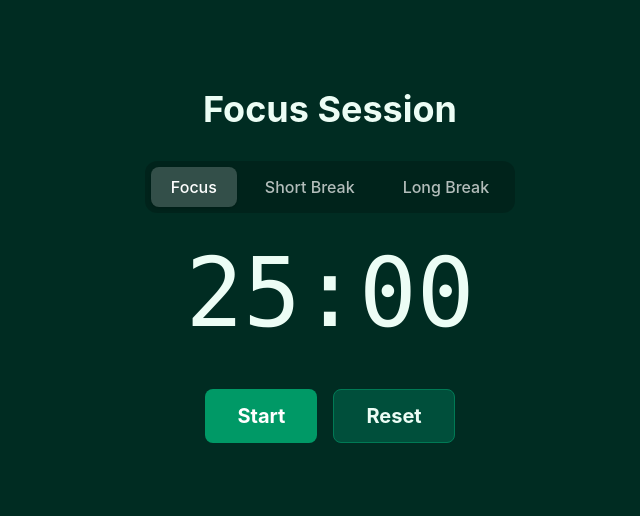
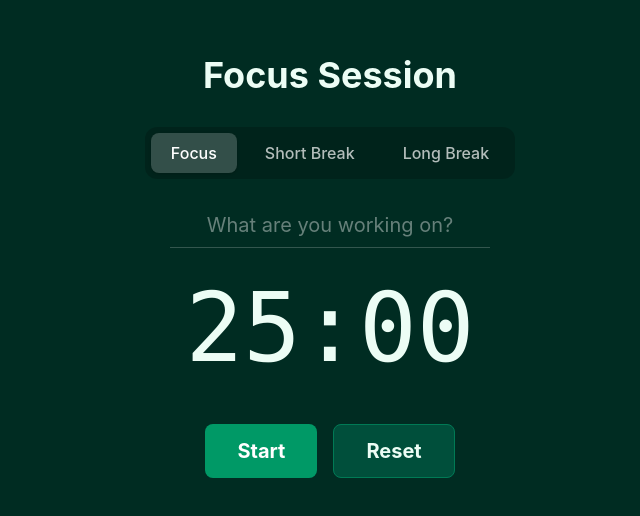
Before and after one commit to abikurian/pomodoro-tracker, a React (Vite) app: page / in a window 1280 px wide. Shown: the part 134-650 px from the top of the page, without its empty margins (310-950 px from the left). Built offline with nearby package versions, Linux system fonts and the light colour scheme.

Commit message:
feat: add minimal task input field for focus tracking

```diff
--- a/src/App.jsx
+++ b/src/App.jsx
@@ -7,10 +7,11 @@ const MODES = {
 };
 
 function App() {
-  // 1. State: Mode, time remaining, and timer active status
+  // 1. State: Mode, time remaining, timer active status, and task objective
   const [mode, setMode] = useState('Focus');
   const [timeLeft, setTimeLeft] = useState(MODES.Focus.duration);
   const [isActive, setIsActive] = useState(false);
+  const [task, setTask] = useState('');
 
   // 2. The Engine: Runs every time 'isActive' or 'timeLeft' changes
   useEffect(() => {
@@ -53,7 +54,7 @@ function App() {
       <h1 className="text-4xl font-bold mb-8">Focus Session</h1>
 
       {/* Mode toggle buttons */}
-      <div className="flex gap-2 mb-8 bg-black/20 p-1.5 rounded-xl">
+      <div className="flex gap-2 mb-6 bg-black/20 p-1.5 rounded-xl">
         {Object.keys(MODES).map((modeName) => (
           <button
             key={modeName}
@@ -68,6 +69,15 @@ function App() {
           </button>
         ))}
       </div>
+
+      {/* Task input field */}
+      <input
+        type="text"
+        value={task}
+        onChange={(e) => setTask(e.target.value)}
+        placeholder="What are you working on?"
+        className="bg-transparent border-b border-white/20 focus:border-white/80 focus:outline-none text-center text-xl text-white placeholder-white/40 px-4 py-2 mb-8 w-80 max-w-full transition-all duration-300 focus:shadow-[0_2px_12px_rgba(255,255,255,0.2)]"
+      />
 
       <div className="text-8xl font-mono mb-12">
         {displayTime}
```
